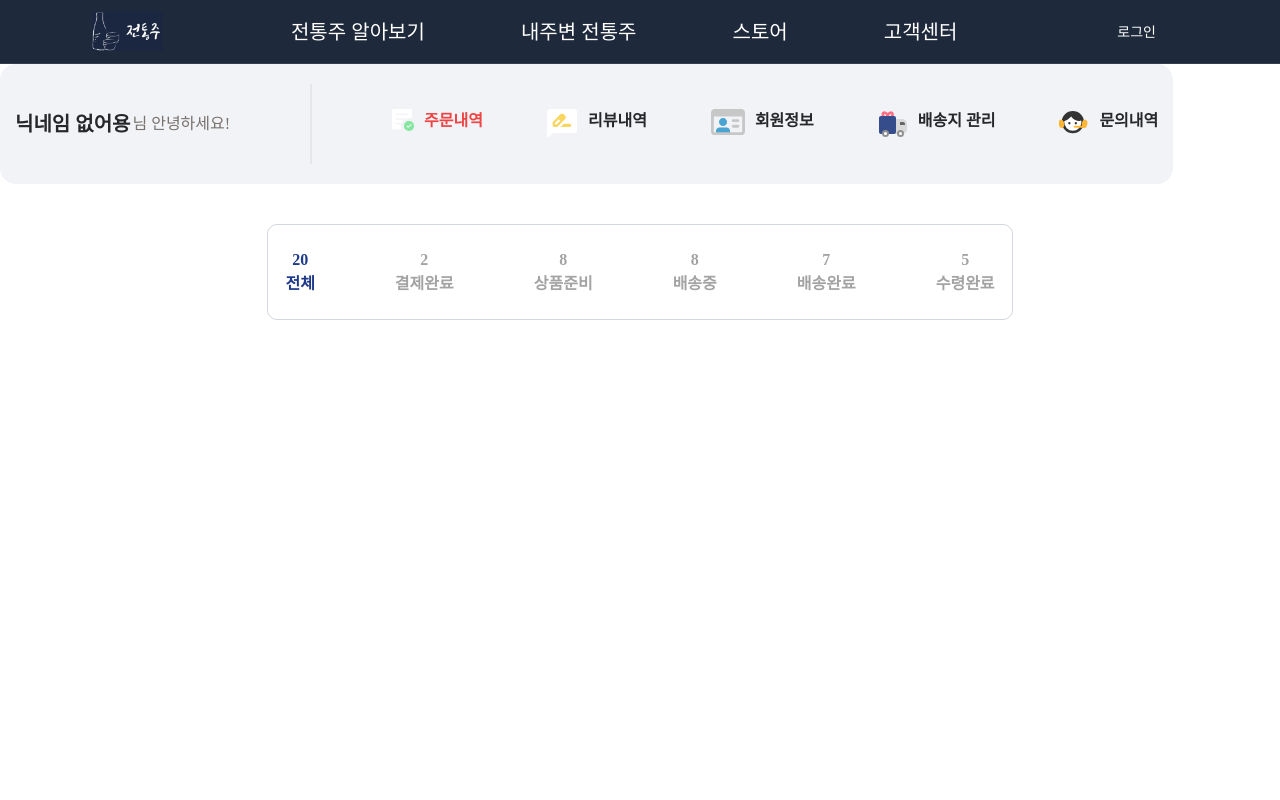
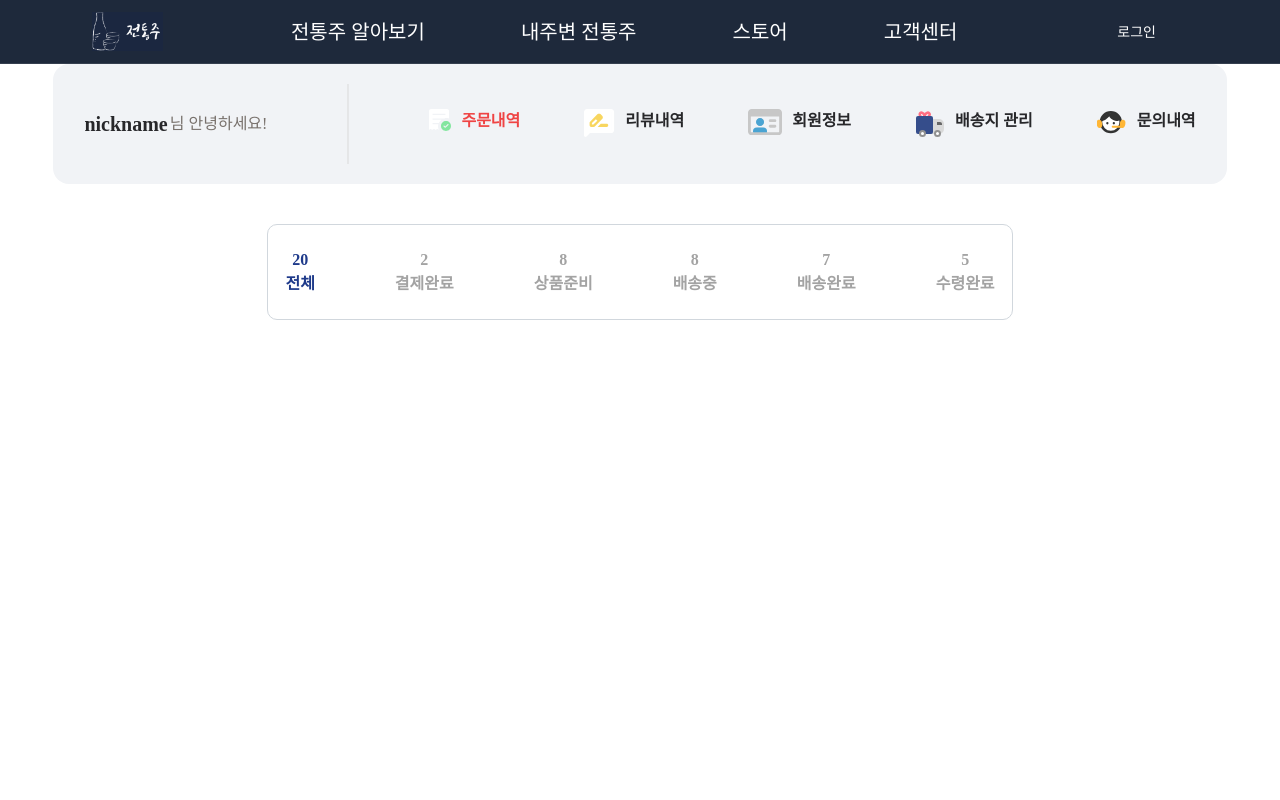
Before and after one commit to Drunken-Lion/Alcohol-Friday-FE, a Next.js app: page /mypage in a window 1280 px wide. Shown: the top 800 px of the page. Built offline with nearby package versions, Linux system fonts and the light colour scheme; no server answers.

Commit message:
[AF-133] feat: 마이페이지 닉네임 및 함수 추가

```diff
--- a/app/(route)/mypage/page.tsx
+++ b/app/(route)/mypage/page.tsx
@@ -5,7 +5,7 @@ import React from 'react';
 export default function mypage() {
   return (
     <div className="h-screen w-screen">
-      <Navigation />
+      <Navigation nickname="nickname" onClick={undefined} />
       <OrderStatus count={20} />
     </div>
   );
--- a/app/_components/mypage/Navigation.tsx
+++ b/app/_components/mypage/Navigation.tsx
@@ -6,36 +6,43 @@ import Member from '/public/images/member.svg';
 import Delevery from '/public/images/delevery.svg';
 import Inquiry from '/public/images/inquiry.svg';
 
-export default function Navigation() {
+interface NavigationProps {
+  onClick?: () => void;
+  nickname: string;
+}
+
+export default function Navigation({ nickname, onClick }: NavigationProps) {
   return (
-    <div className="bg-[#F1F3F6] w-11/12 flex flex-row justify-center items-center py-5 rounded-2xl">
+    <div className="m-auto bg-[#F1F3F6] w-11/12 flex flex-row justify-center items-center py-5 rounded-2xl">
       <div className="flex gap-0.5 items-center">
-        <span className="text-zinc-800 text-xl font-bold font-['Pretendard']">닉네임 없어용</span>
+        <span className="text-zinc-800 text-xl font-bold font-['Pretendard']">{nickname}</span>
         <span className="text-stone-500 text-base font-normal font-['Pretendard'] pr-20">
           님 안녕하세요!
         </span>
       </div>
       <Line />
       <div className="flex gap-16 pl-20">
-        <div className="flex flex-row gap-2.5">
+        <div className="flex flex-row gap-2.5 hover:cursor-pointer" onClick={onClick}>
           <Order />
-          <div className=" text-red-500 text-base font-bold font-['Pretendard']">주문내역</div>
+          <div className="text-red-500 text-base font-bold font-['Pretendard']">주문내역</div>
         </div>
-        <div className="flex flex-row gap-2.5">
+        <div className="flex flex-row gap-2.5 hover:cursor-pointer" onClick={onClick}>
           <Review />
-          <div className=" text-zinc-800 text-base font-bold font-['Pretendard']">리뷰내역</div>
+          <div className="text-zinc-800 text-base font-bold font-['Pretendard']">리뷰내역</div>
         </div>
-        <div className="flex flex-row gap-2.5">
+        <div className="flex flex-row gap-2.5 hover:cursor-pointer" onClick={onClick}>
           <Member />
-          <div className=" text-zinc-800 text-base font-bold font-['Pretendard']">회원정보</div>
+          <div className="text-zinc-800 text-base font-bold font-['Pretendard']">회원정보</div>
         </div>
-        <div className="flex flex-row gap-2.5">
+        <div className="flex flex-row gap-2.5 hover:cursor-pointer" onClick={onClick}>
           <Delevery />
-          <div className=" text-zinc-800 text-base font-bold font-['Pretendard']">배송지 관리</div>
+          <div className="text-zinc-800 text-base font-bold font-['Pretendard']">배송지 관리</div>
         </div>
-        <div className="flex flex-row gap-2.5">
+        <div className="flex flex-row gap-2.5 hover:cursor-pointer" onClick={onClick}>
           <Inquiry />
-          <div className=" text-zinc-800 text-base font-bold font-['Pretendard']">문의내역</div>
+          <div className=" text-zinc-800 text-base font-bold font-['Pretendard'] hover:cursor-pointer">
+            문의내역
+          </div>
         </div>
       </div>
     </div>
```
